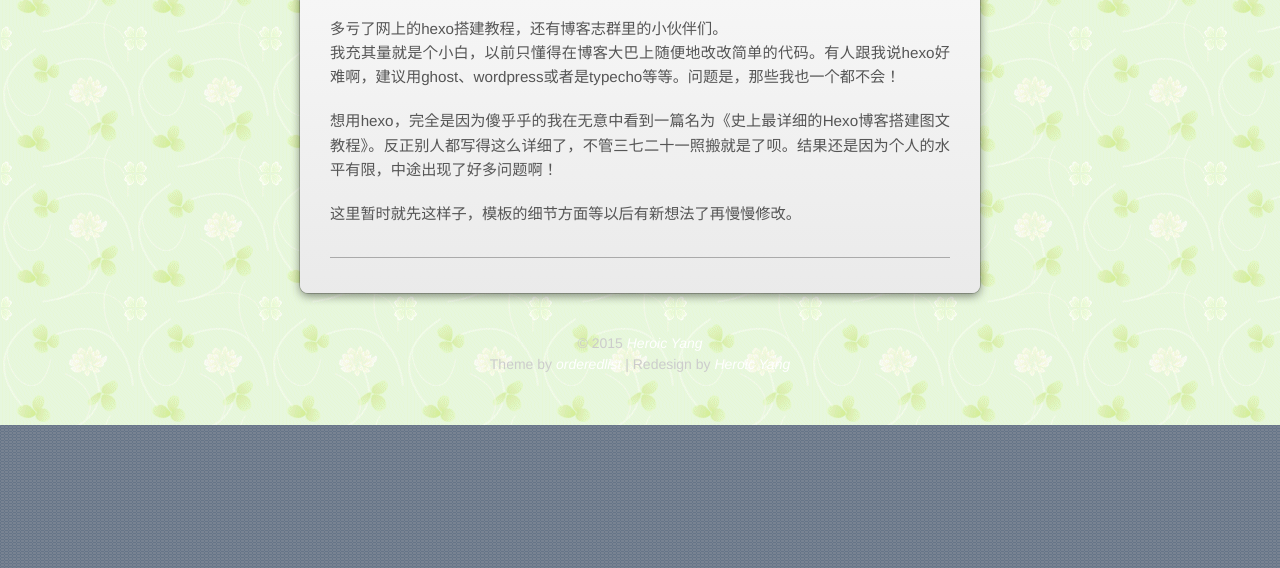
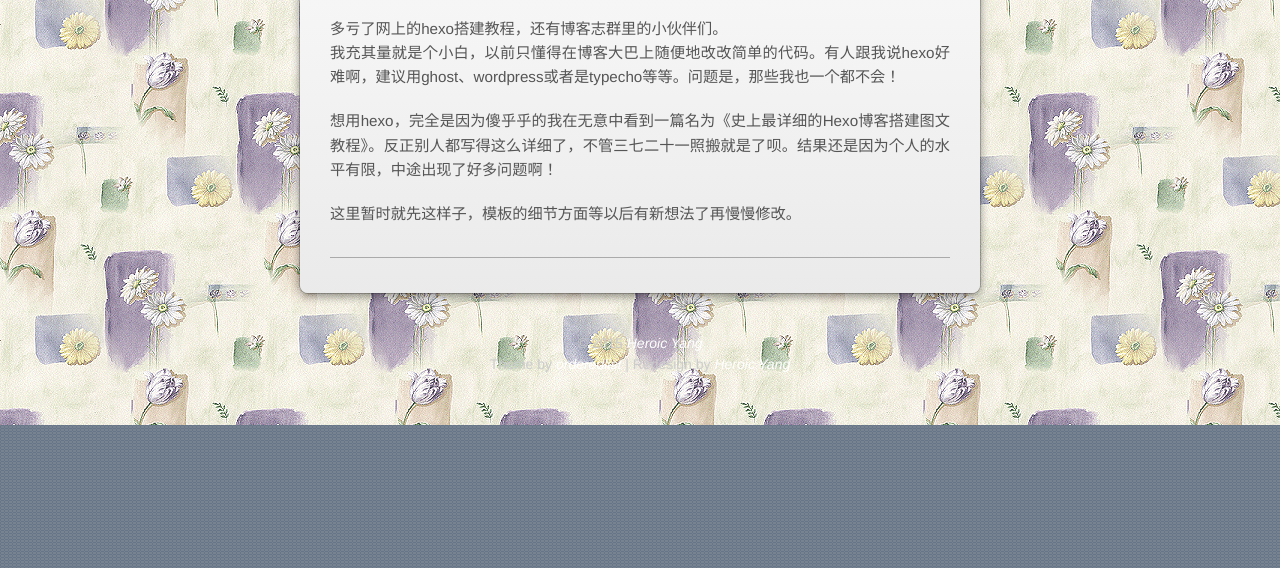
Before and after one commit to lu0die/lu0die.github.io, a plain HTML site: page index.html in a window 1280 px wide. Shown: the part 232-800 px from the top of the page. Drawn offline with nearby package versions, Linux system fonts and the light colour scheme; a web font is replaced by a local one.

Commit message:
Site updated: 2015-10-05 22:42:18

```diff
--- a/css/style.css
+++ b/css/style.css
@@ -20,7 +20,7 @@ body {
   font: 1em/1.5 "Droid Serif", Helvetica Neue, Helvetica, Arial, sans-serif;
   color: #555;
   font-weight: 300;
-  background-image: url("images/clover.png");
+  background-image: url("images/chuju.png");
 }
 .wrapper {
   width: 680px;
```
Also changed, not shown: css/images/beike.jpg (deleted), css/images/chuju.gif (added), css/images/chuju.png (added), css/images/huaer.jpg (deleted).
